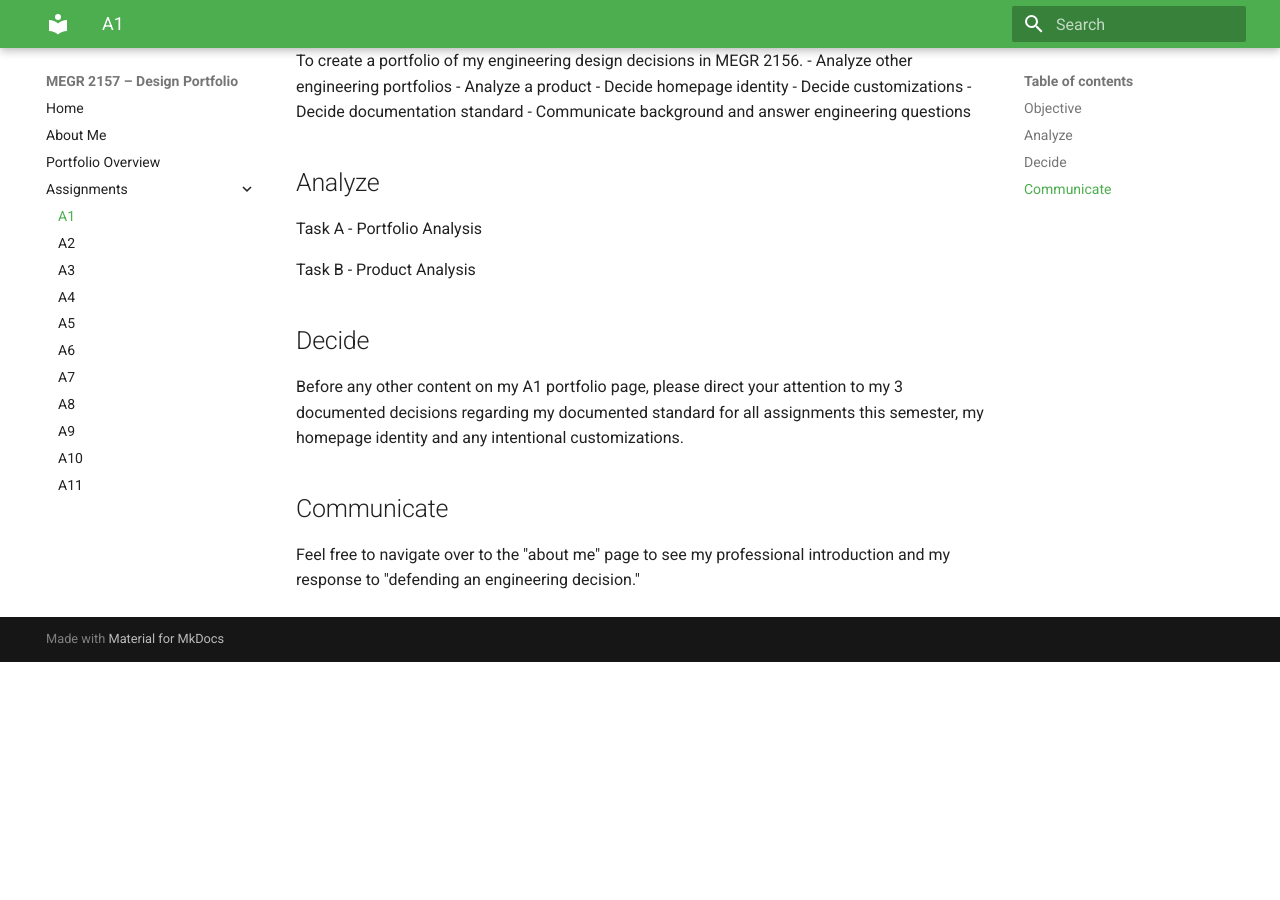
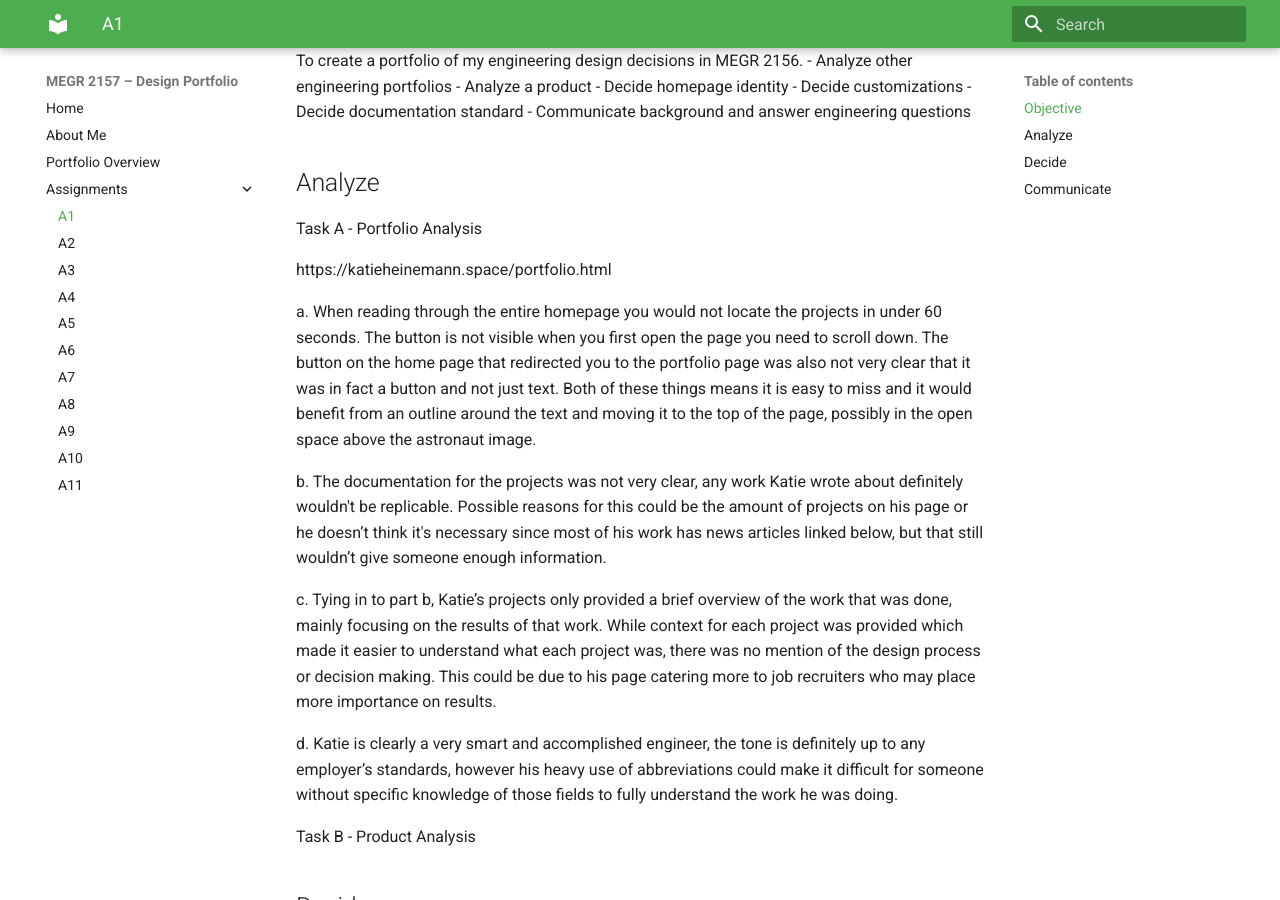
Before and after one commit to max-idhammar/Idhammar-MEGR2156-Portfolio, an MkDocs documentation site: the page built from docs/assignments/A01/index.md, in a window 1280 px wide and 900 px high, scrolled down 680 px. Built offline with MkDocs 1.6.1 and Material for MkDocs 9.7.7, drawn with Linux system fonts in a browser that asks for light colours; before the commit the page ends 1342 px from its top, so only the background shows below that.

Commit message:
Enhance analysis section with portfolio insights
Added analysis and feedback on portfolio and project documentation for Task A.

```diff
--- a/docs/assignments/A01/index.md
+++ b/docs/assignments/A01/index.md
@@ -21,6 +21,17 @@ To create a portfolio of my engineering design decisions in MEGR 2156.
 
 Task A - Portfolio Analysis
 
+https://katieheinemann.space/portfolio.html
+
+a. When reading through the entire homepage you would not locate the projects in under 60 seconds. The button is not visible when you first open the page you need to scroll down. The button on the home page that redirected you to the portfolio page was also not very clear that it was in fact a button and not just text. Both of these things means it is easy to miss and it would benefit from an outline around the text and moving it to the top of the page, possibly in the open space above the astronaut image.
+
+b. The documentation for the projects was not very clear, any work Katie wrote about definitely wouldn't be replicable. Possible reasons for this could be the amount of projects on his page or he doesn’t think it's necessary since most of his work has news articles linked below, but that still wouldn’t give someone enough information.
+
+c. Tying in to part b, Katie’s projects only provided a brief overview of the work that was done, mainly focusing on the results of that work. While context for each project was provided which made it easier to understand what each project was, there was no mention of the design process or decision making. This could be due to his page catering more to job recruiters who may place more importance on results.
+
+d. Katie is clearly a very smart and accomplished engineer, the tone is definitely up to any employer’s standards, however his heavy use of abbreviations could make it difficult for someone without specific knowledge of those fields to fully understand the work he was doing.
+
+
 Task B - Product Analysis
 
 ## Decide
```
